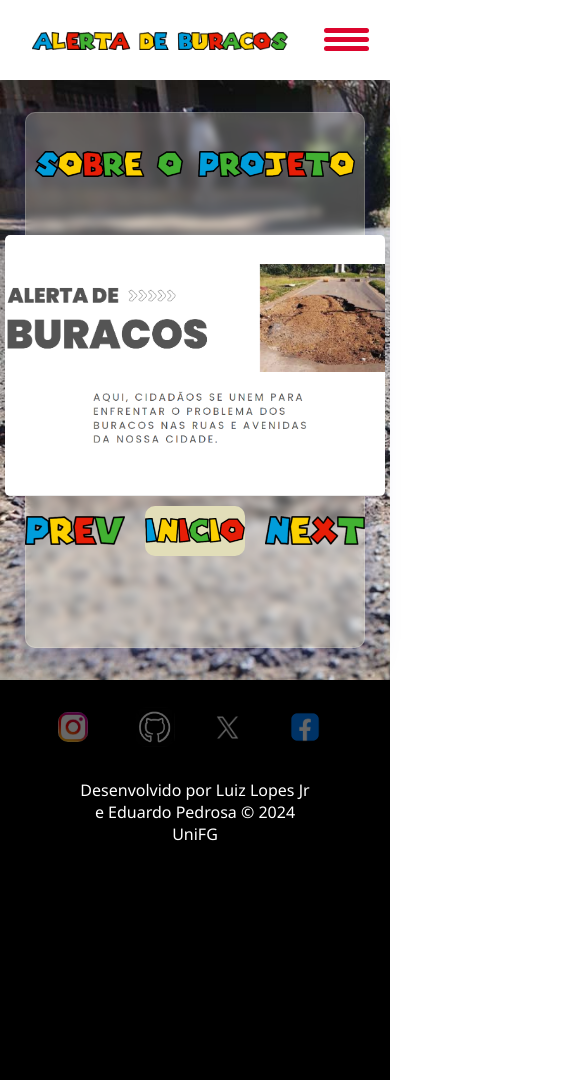
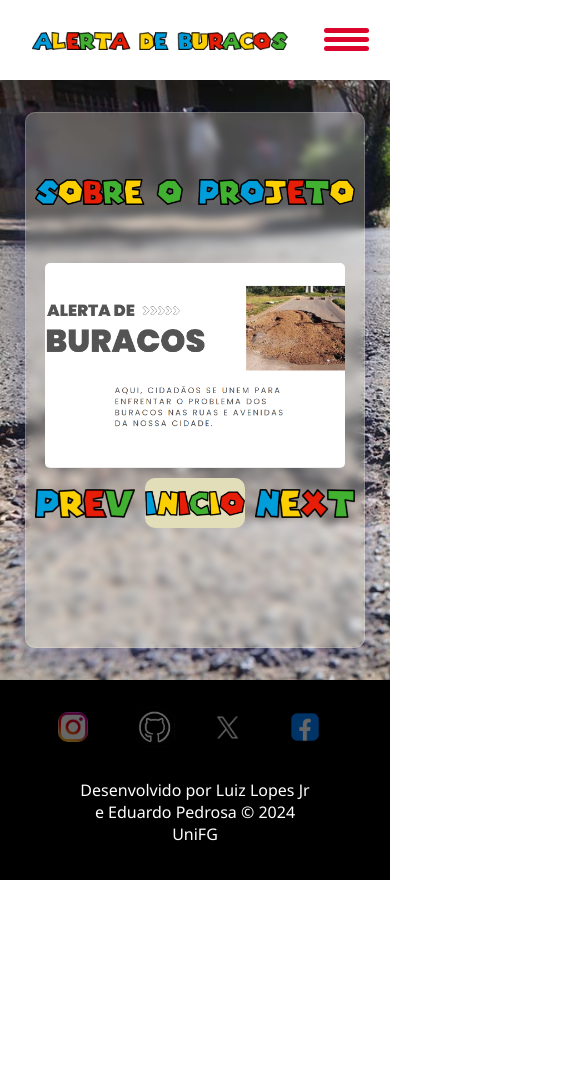
Before and after one commit to InaldoSilva/Buraco-Finder, a plain HTML site: page pages/sobre-1.html in a window 390 px wide. Shown: the top 1080 px of the page, 585 px wide, since content can reach past the window. After the commit the page ends 880 px from the top, so only its background shows below. Drawn offline with Linux system fonts and the light colour scheme.

Commit message:
media screen adjust

```diff
--- a/css/style.css
+++ b/css/style.css
@@ -220,6 +220,9 @@ textarea {
 }
 
 @media screen and (min-width:320px) and (max-width:768px){
+    body {
+        overflow-x: hidden;
+    }
 
     .pageName {
         position: absolute;
@@ -240,10 +243,18 @@ textarea {
         width: 320px;
     }
 
+    .mySlides {
+        width: 300px !important;
+    }
+
+    .btn-nav {
+        gap: 10px;
+    }
+
     .rodape {
         display: flex;
         flex-direction: column;
-        height: 400px;
+        height: 200px;
     }
 
     .direita a{
```
